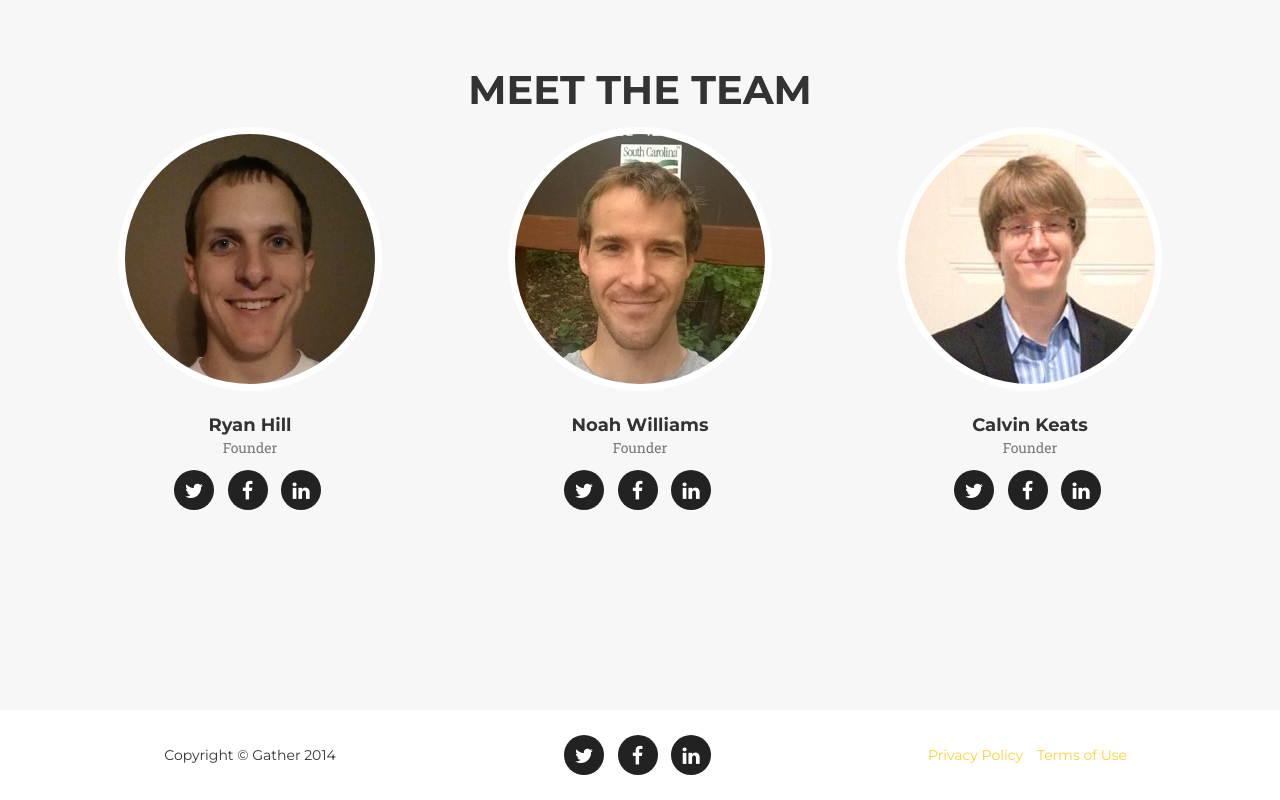
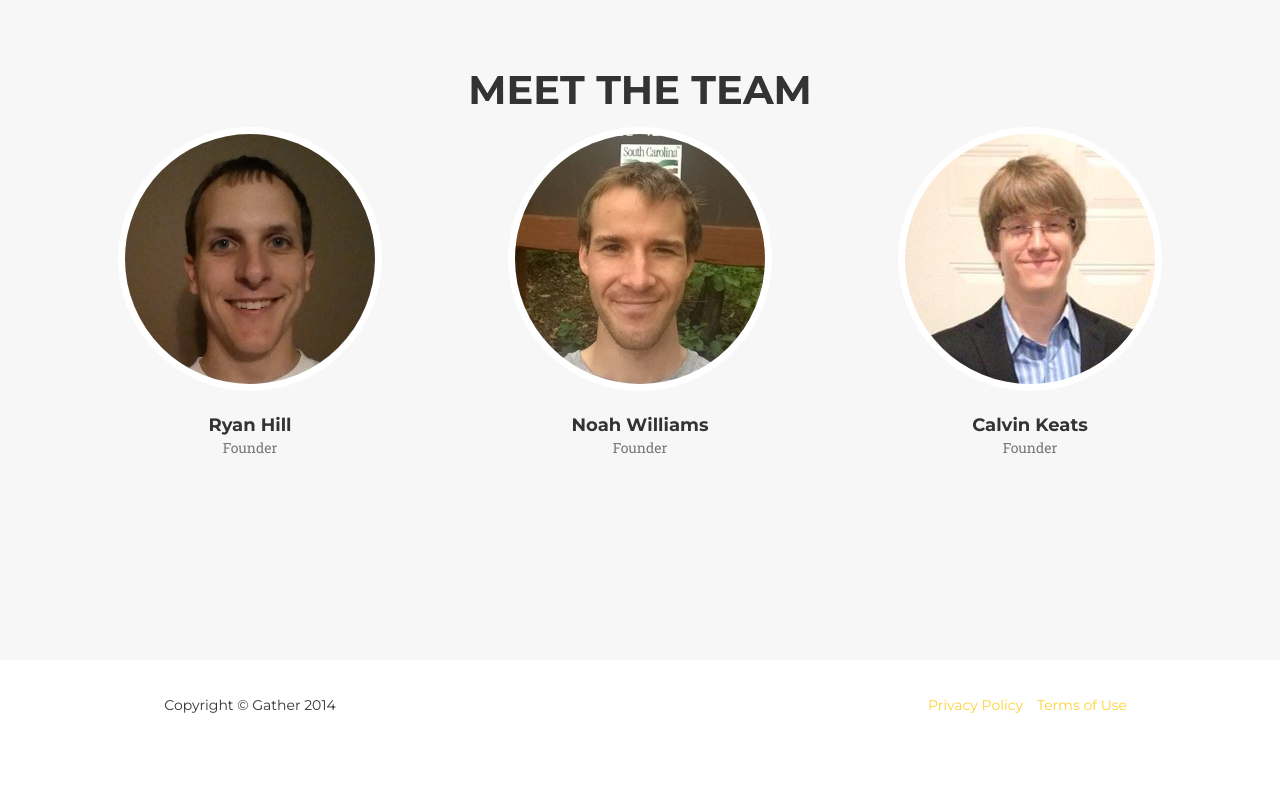
Before and after one commit to rthill91/Gather, a plain HTML site: page index.html in a window 1280 px wide. Shown: the part 2045-2845 px from the top of the page. After the commit the page ends 2795 px from the top, so only its background shows below. Drawn offline with nearby package versions, Linux system fonts and the light colour scheme; a web font is replaced by a local one.

Commit message:
Update index.html

```diff
--- a/index.html
+++ b/index.html
@@ -234,14 +234,14 @@
             <img src="img/team/rhill.png" class="img-responsive img-circle" alt="">
             <h4>Ryan Hill</h4>
             <p class="text-muted">Founder</p>
-            <ul class="list-inline social-buttons">
+            <!--<ul class="list-inline social-buttons">
               <li><a href="#"><i class="fa fa-twitter"></i></a>
               </li>
               <li><a href="#"><i class="fa fa-facebook"></i></a>
               </li>
               <li><a href="#"><i class="fa fa-linkedin"></i></a>
               </li>
-            </ul>
+            </ul> -->
           </div>
         </div>
         <div class="col-sm-4">
@@ -249,14 +249,14 @@
             <img src="img/team/nwilliams.png" class="img-responsive img-circle" alt="">
             <h4>Noah Williams</h4>
             <p class="text-muted">Founder</p>
-            <ul class="list-inline social-buttons">
+            <!--<ul class="list-inline social-buttons">
               <li><a href="#"><i class="fa fa-twitter"></i></a>
               </li>
               <li><a href="#"><i class="fa fa-facebook"></i></a>
               </li>
               <li><a href="#"><i class="fa fa-linkedin"></i></a>
               </li>
-            </ul>
+            </ul>-->
           </div>
         </div>
         <div class="col-sm-4">
@@ -264,14 +264,14 @@
             <img src="img/team/ckeats.png" class="img-responsive img-circle" alt="">
             <h4>Calvin Keats</h4>
             <p class="text-muted">Founder</p>
-            <ul class="list-inline social-buttons">
+            <!--<ul class="list-inline social-buttons">
               <li><a href="#"><i class="fa fa-twitter"></i></a>
               </li>
               <li><a href="#"><i class="fa fa-facebook"></i></a>
               </li>
               <li><a href="#"><i class="fa fa-linkedin"></i></a>
               </li>
-            </ul>
+            </ul>-->
           </div>
         </div>
       </div>
@@ -353,14 +353,14 @@
           <span class="copyright">Copyright &copy; Gather 2014</span>
         </div>
         <div class="col-md-4">
-          <ul class="list-inline social-buttons">
+          <!--<ul class="list-inline social-buttons">
             <li><a href="#"><i class="fa fa-twitter"></i></a>
             </li>
             <li><a href="#"><i class="fa fa-facebook"></i></a>
             </li>
             <li><a href="#"><i class="fa fa-linkedin"></i></a>
             </li>
-          </ul>
+          </ul>-->
         </div>
         <div class="col-md-4">
           <ul class="list-inline quicklinks">
```
